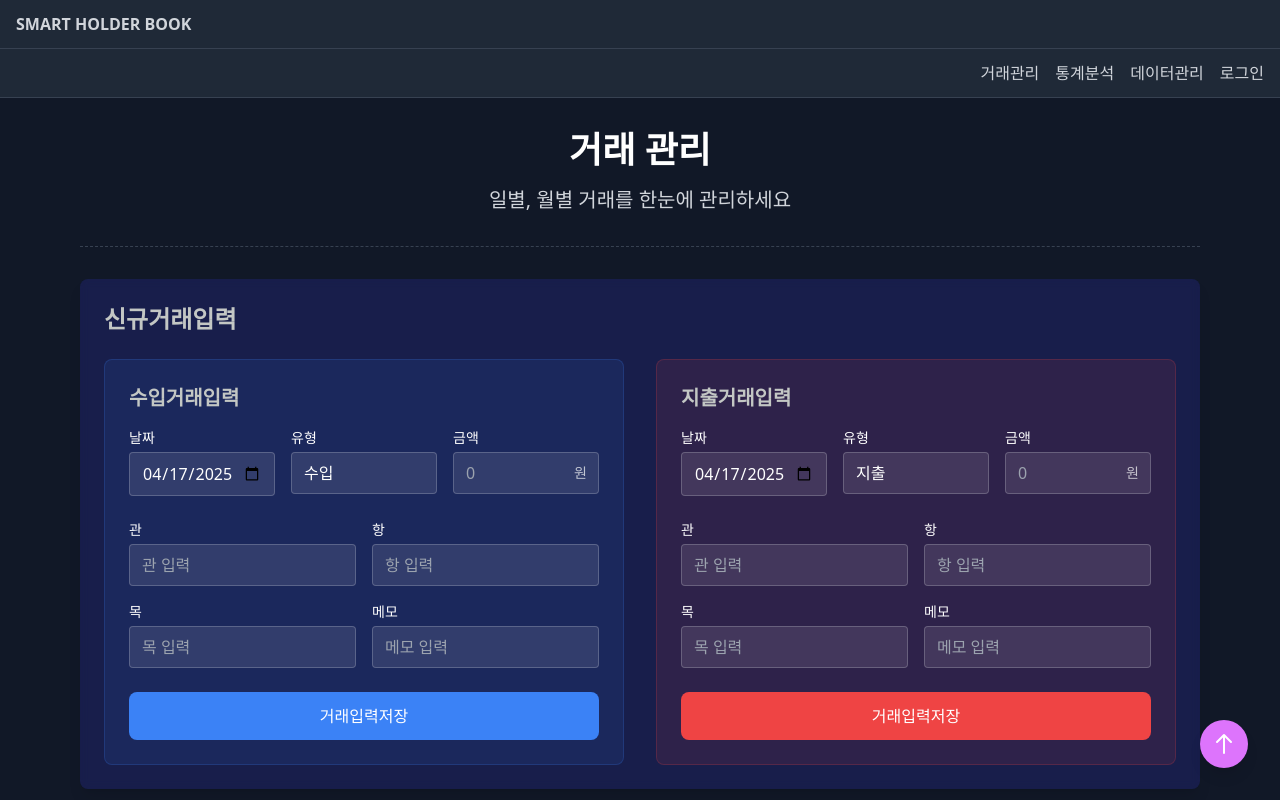
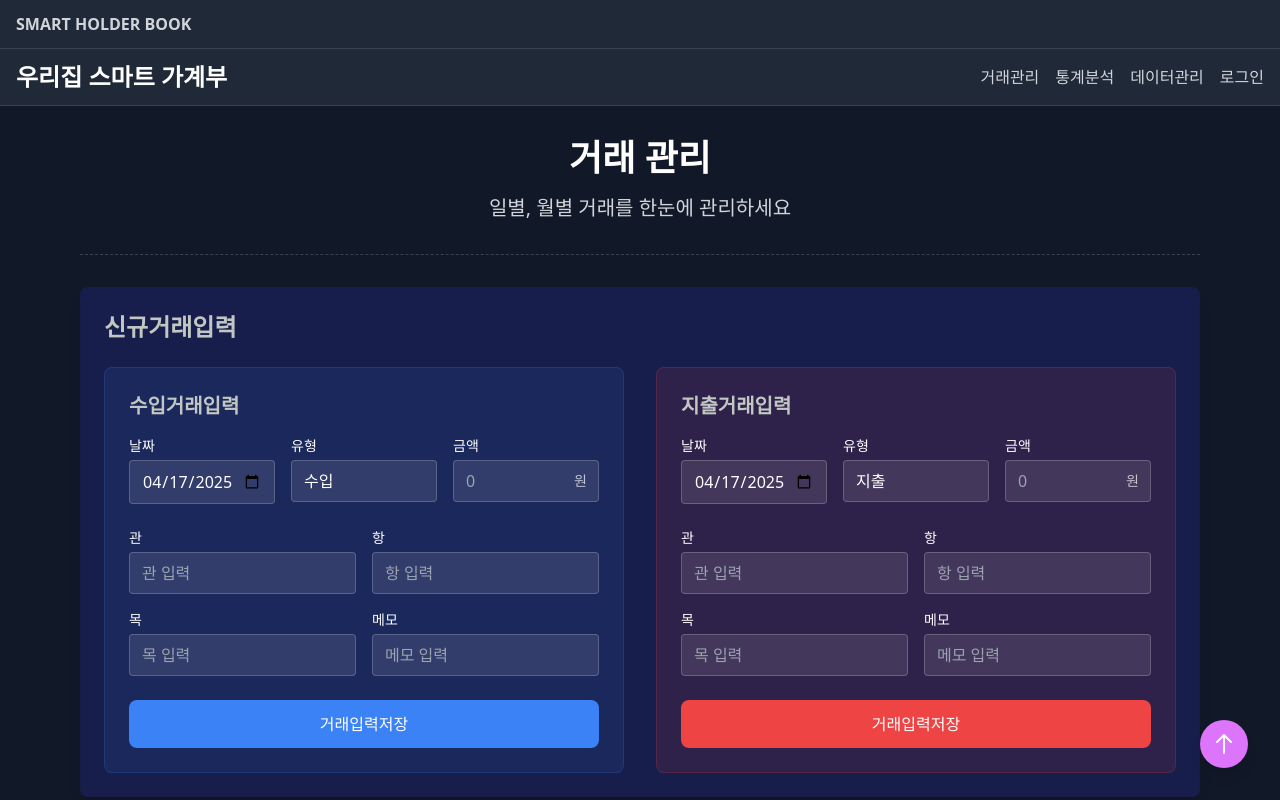
Before and after one commit to jongchoon580325/holder_book, a Next.js app: page /transaction/input in a window 1280 px wide. Shown: the top 800 px of the page. Built offline with nearby package versions, Linux system fonts and the light colour scheme.

Commit message:
style: 상단 로고 텍스트 변경 및 중복 헤더 제거 - 디자인 일관성 개선

```diff
--- a/src/app/template-example/page.tsx
+++ b/src/app/template-example/page.tsx
@@ -7,12 +7,16 @@ import Link from 'next/link';
 const TemplateExamplePage = () => {
   return (
     <EditablePageTemplate
-      title="Smart Holder"
+      title="우리집 스마트 가계부"
       description="Your Personal Finance Partner"
       header={
+        <>
           <nav className="bg-gray-800 border-b border-gray-700">
             <div className="container mx-auto px-4 py-3">
-            <div className="flex justify-end">
+              <div className="flex justify-between items-center">
+                <Link href="/" className="text-2xl font-bold text-white hover:text-blue-400 transition-colors">
+                  우리집 스마트 가계부
+                </Link>
                 <div className="space-x-4">
                   <Link href="/transaction/input" className="text-gray-300 hover:text-white">거래관리</Link>
                   <Link href="#" className="text-gray-300 hover:text-white">통계분석</Link>
@@ -22,6 +26,7 @@ const TemplateExamplePage = () => {
               </div>
             </div>
           </nav>
+        </>
       }
       footer={
         <footer className="bg-gray-800 border-t border-gray-700 py-4 mt-auto">
--- a/src/app/transaction/input/page.tsx
+++ b/src/app/transaction/input/page.tsx
@@ -91,7 +91,10 @@ export default function TransactionInput() {
         {/* Header with Navigation */}
         <nav className="bg-gray-800 border-b border-gray-700">
           <div className="container mx-auto px-4 py-3">
-            <div className="flex justify-end">
+            <div className="flex justify-between items-center">
+              <Link href="/" className="text-2xl font-bold text-white hover:text-blue-400 transition-colors">
+                우리집 스마트 가계부
+              </Link>
               <div className="space-x-4">
                 <Link href="/transaction/input" className="text-gray-300 hover:text-white">거래관리</Link>
                 <Link href="#" className="text-gray-300 hover:text-white">통계분석</Link>
@@ -127,7 +130,10 @@ export default function TransactionInput() {
       {/* Header with Navigation */}
       <nav className="bg-gray-800 border-b border-gray-700">
         <div className="container mx-auto px-4 py-3">
-          <div className="flex justify-end">
+          <div className="flex justify-between items-center">
+            <Link href="/" className="text-2xl font-bold text-white hover:text-blue-400 transition-colors">
+              우리집 스마트 가계부
+            </Link>
             <div className="space-x-4">
               <Link href="/transaction/input" className="text-gray-300 hover:text-white">거래관리</Link>
               <Link href="#" className="text-gray-300 hover:text-white">통계분석</Link>
--- a/src/templates/presets/darkTemplate.tsx
+++ b/src/templates/presets/darkTemplate.tsx
@@ -14,12 +14,21 @@ const DarkTemplate: Template = {
   },
   component: EditablePageTemplate,
   defaultProps: {
-    title: "Smart Holder",
+    title: "우리집 스마트 가계부",
     description: "Your Personal Finance Partner",
     header: (
+      <>
+        <div className="bg-gray-900 py-1">
+          <div className="container mx-auto px-4">
+            <p className="text-sm text-gray-400 text-center">우리집 스마트 가계부</p>
+          </div>
+        </div>
         <nav className="bg-gray-800 border-b border-gray-700">
           <div className="container mx-auto px-4 py-3">
-          <div className="flex justify-end">
+            <div className="flex justify-between items-center">
+              <Link href="/" className="text-2xl font-bold text-white hover:text-blue-400 transition-colors">
+                SMART HOLDER BOOK
+              </Link>
               <div className="space-x-4">
                 <Link href="/transaction/input" className="text-gray-300 hover:text-white">거래관리</Link>
                 <Link href="#" className="text-gray-300 hover:text-white">통계분석</Link>
@@ -29,6 +38,7 @@ const DarkTemplate: Template = {
             </div>
           </div>
         </nav>
+      </>
     ),
     footer: (
       <footer className="bg-gray-800 border-t border-gray-700 py-4 mt-auto">
```
Lines whose indentation alone changed are shown as unchanged.
